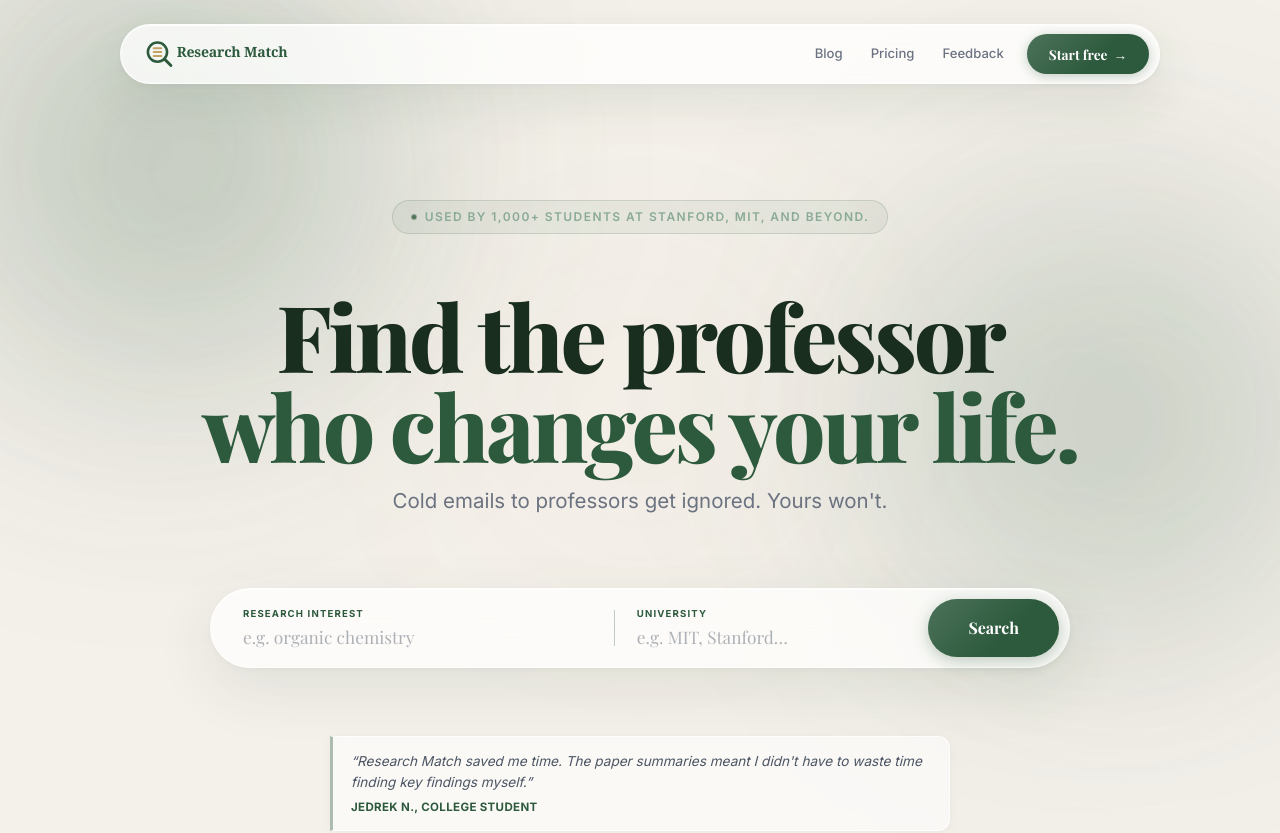
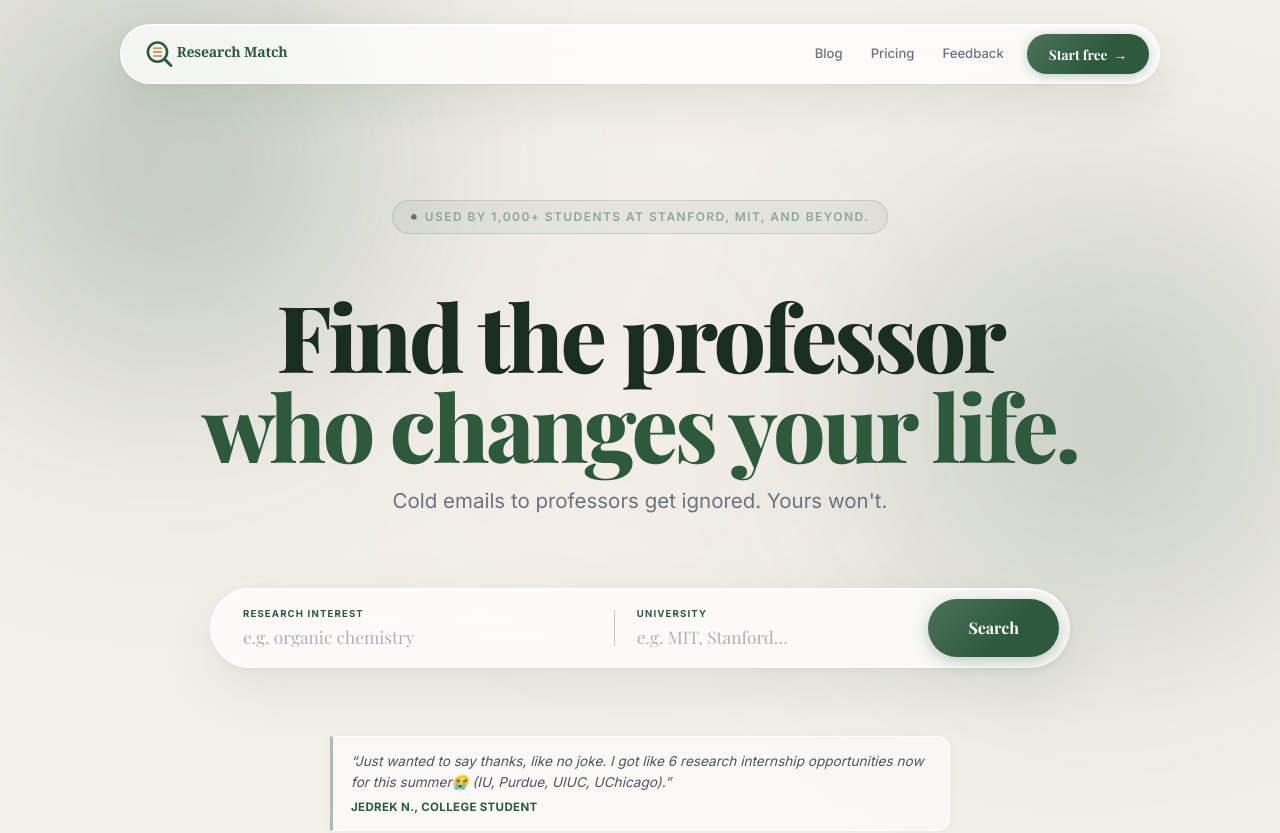
Before and after one commit to jacekimmy/research-match, a Next.js app: page / in a window 1280 px wide. Shown: the top 833 px of the page. Built offline with nearby package versions, Linux system fonts and the light colour scheme; no server answers; the database is empty.

Commit message:
Update Jedrek testimonial

```diff
--- a/src/app/page.tsx
+++ b/src/app/page.tsx
@@ -374,7 +374,7 @@ export default function LandingPage() {
           {/* Hero testimonial - Jedrek N. */}
           <div className="lp-hero-testimonial">
             <p className="lp-hero-testimonial-text">
-              &ldquo;Research Match saved me time. The paper summaries meant I didn&apos;t have to waste time finding key findings myself.&rdquo;
+              &ldquo;Just wanted to say thanks, like no joke. I got like 6 research internship opportunities now for this summer😭 (IU, Purdue, UIUC, UChicago).&rdquo;
             </p>
             <p className="lp-hero-testimonial-author">Jedrek N., College Student</p>
           </div>
@@ -651,7 +651,7 @@ export default function LandingPage() {
         <div className="lp-social-label">What users said</div>
         <div className="lp-quotes-grid">
           {[
-            { quote: "Research Match saved me time for cold emailing professors. The paper summaries meant I didn't have to waste time finding key findings myself.", author: "Jedrek N., College Student", avatar: "JN" },
+            { quote: "Just wanted to say thanks, like no joke. I got like 6 research internship opportunities now for this summer😭 (IU, Purdue, UIUC, UChicago).", author: "Jedrek N., College Student", avatar: "JN" },
             { quote: "I got a reply in 3 days. Never happened before.", author: "Undergraduate student", avatar: "U" },
             { quote: "I was skeptical at first, but after purchasing the semester plan, I was really impressed with what Research Match had to offer. It’s been genuinely helpful as a high schooler trying to get involved with research.", author: "Chetana R., College Student", avatar: "CR" },
             { quote: "Endorse this advice 💯. If an email smells of AI I will not answer it.", author: "Research Professor", avatar: "RP" },
```
